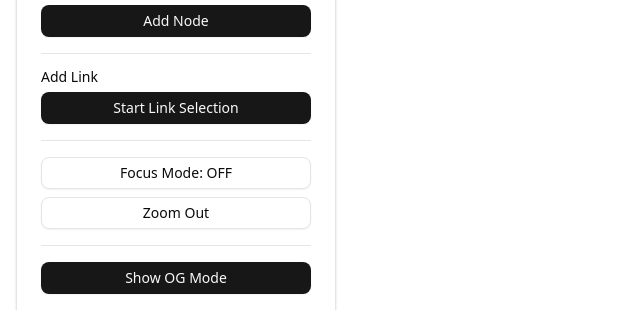
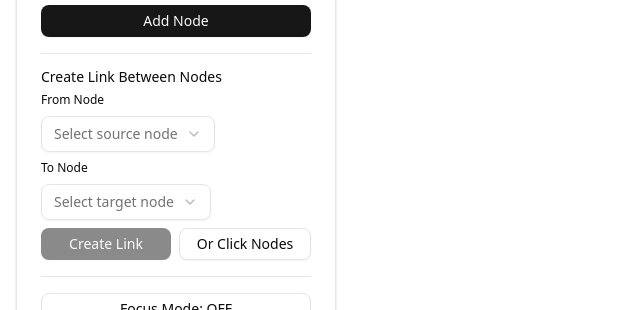
Before and after one commit to flyaminaaichour-web/new, a React (Vite) app: page / in a window 1280 px wide. Shown: the part 335-645 px from the top of the page, without its empty margins (0-640 px from the left). Built offline with nearby package versions, Linux system fonts and the light colour scheme.

Commit message:
Add auto-focus on new nodes and dual link creation methods (dropdown + click)

```diff
--- a/src/App.jsx
+++ b/src/App.jsx
@@ -135,14 +135,18 @@ function App() {
   };
 
   const addLink = () => {
-    if (selectedNodes.length !== 2) {
-      alert("Please select exactly two nodes to create a link.");
+    if (selectedNodes.length !== 2 || !selectedNodes[0] || !selectedNodes[1]) {
+      alert("Please select both source and target nodes to create a link.");
       return;
     }
 
     const [source, target] = selectedNodes;
 
-    if (graphData.links.some(link => (link.source === source && link.target === target) || (link.source === target && link.target === source))) {
+    if (graphData.links.some(link => {
+      const linkSource = typeof link.source === 'object' ? link.source.id : link.source;
+      const linkTarget = typeof link.target === 'object' ? link.target.id : link.target;
+      return (linkSource === source && linkTarget === target) || (linkSource === target && linkTarget === source);
+    })) {
       alert("Link between these two nodes already exists.");
       return;
     }
@@ -160,7 +164,6 @@ function App() {
     }));
 
     setSelectedNodes([]); // Clear selection after adding link
-    setIsLinkSelectionMode(false); // Exit link selection mode
   };
 
   const cancelLinkSelection = () => {
@@ -193,6 +196,22 @@ function App() {
     }));
 
     setNewNodeId('');
+
+    // Auto-focus camera on the newly created node
+    setTimeout(() => {
+      const distance = 40;
+      const distRatio = 1 + distance / Math.hypot(newNode.x, newNode.y, newNode.z);
+      const newPos = {
+        x: newNode.x * distRatio,
+        y: newNode.y * distRatio,
+        z: newNode.z * distRatio
+      };
+      graphRef.current.cameraPosition(
+        newPos,
+        newNode,
+        1500 // transition duration
+      );
+    }, 100); // Small delay to ensure node is rendered
   };
 
   const saveGraphData = () => {
@@ -303,12 +322,17 @@ function App() {
         3000  // ms transition duration
       );
     } else if (isLinkSelectionMode) {
-      // Link selection mode: add to selectedNodes for link creation
+      // Click mode for link creation: select nodes by clicking
       setSelectedNodes(prevSelected => {
         if (prevSelected.includes(node.id)) {
+          // Deselect if already selected
           return prevSelected.filter(id => id !== node.id);
+        } else if (prevSelected.length < 2) {
+          // Add to selection if less than 2 nodes selected
+          return [...prevSelected, node.id];
         } else {
-          return [...prevSelected, node.id];
+          // Replace second node if 2 already selected
+          return [prevSelected[0], node.id];
         }
       });
     } else {
@@ -391,24 +415,115 @@ function App() {
 
               {/* Add Link */}
               <div className="space-y-2">
-                <Label>Add Link</Label>
-                {!isLinkSelectionMode ? (
-                  <Button onClick={startLinkSelection} size="sm" className="w-full">
-                    Start Link Selection
-                  </Button>
+                <Label>Create Link Between Nodes</Label>
+                {graphData.nodes.length < 2 ? (
+                  <p className="text-sm text-muted-foreground">Need at least 2 nodes to create a link</p>
                 ) : (
                   <>
-                    <div className="text-sm text-muted-foreground">
-                      Selected for link: {selectedNodes.join(", ")}
+                    {/* Method 1: Dropdown Selection */}
+                    {!isLinkSelectionMode && (
+                      <>
+                        <div className="space-y-2">
+                          <Label className="text-xs">From Node</Label>
+                          <Select
+                            value={selectedNodes[0] || ''}
+                            onValueChange={(value) => {
+                              setSelectedNodes(prev => [value, prev[1] || '']);
+                            }}
+                          >
+                            <SelectTrigger>
+                              <SelectValue placeholder="Select source node" />
+                            </SelectTrigger>
+                            <SelectContent>
+                              {graphData.nodes.map(node => (
+                                <SelectItem key={node.id} value={node.id}>
+                                  {node.id}
+                                </SelectItem>
+                              ))}
+                            </SelectContent>
+                          </Select>
+                        </div>
+                        <div className="space-y-2">
+                          <Label className="text-xs">To Node</Label>
+                          <Select
+                            value={selectedNodes[1] || ''}
+                            onValueChange={(value) => {
+                              setSelectedNodes(prev => [prev[0] || '', value]);
+                            }}
+                          >
+                            <SelectTrigger>
+                              <SelectValue placeholder="Select target node" />
+                            </SelectTrigger>
+                            <SelectContent>
+                              {graphData.nodes
+                                .filter(node => node.id !== selectedNodes[0])
+                                .map(node => (
+                                  <SelectItem key={node.id} value={node.id}>
+                                    {node.id}
+                                  </SelectItem>
+                                ))}
+                            </SelectContent>
+                          </Select>
                         </div>
                         <div className="flex gap-2">
-                      <Button onClick={addLink} size="sm" className="flex-1" disabled={selectedNodes.length !== 2}>
+                          <Button
+                            onClick={() => {
+                              if (selectedNodes.length === 2 && selectedNodes[0] && selectedNodes[1]) {
+                                addLink();
+                              } else {
+                                alert("Please select both source and target nodes");
+                              }
+                            }}
+                            size="sm"
+                            className="flex-1"
+                            disabled={!selectedNodes[0] || !selectedNodes[1]}
+                          >
                             Create Link
                           </Button>
-                      <Button onClick={cancelLinkSelection} size="sm" className="flex-1" variant="outline">
+                          <Button
+                            onClick={startLinkSelection}
+                            size="sm"
+                            className="flex-1"
+                            variant="outline"
+                          >
+                            Or Click Nodes
+                          </Button>
+                        </div>
+                      </>
+                    )}
+
+                    {/* Method 2: Click on Nodes */}
+                    {isLinkSelectionMode && (
+                      <>
+                        <div className="p-3 bg-muted rounded-md">
+                          <p className="text-sm font-medium mb-2">Click Mode Active</p>
+                          <p className="text-xs text-muted-foreground mb-2">
+                            Click on two nodes in the 3D graph to connect them
+                          </p>
+                          <div className="text-sm">
+                            Selected: {selectedNodes.filter(n => n).join(" → ") || "None"}
+                          </div>
+                        </div>
+                        <div className="flex gap-2">
+                          <Button
+                            onClick={addLink}
+                            size="sm"
+                            className="flex-1"
+                            disabled={selectedNodes.length !== 2 || !selectedNodes[0] || !selectedNodes[1]}
+                          >
+                            Create Link
+                          </Button>
+                          <Button
+                            onClick={cancelLinkSelection}
+                            size="sm"
+                            className="flex-1"
+                            variant="outline"
+                          >
                             Cancel
                           </Button>
                         </div>
+                      </>
+                    )}
                   </>
                 )}
               </div>
@@ -686,7 +801,7 @@ function App() {
         ref={graphRef}
         graphData={graphData}
         nodeLabel="id"
-        nodeColor={node => selectedNodes.includes(node.id) ? '#FFD700' : node.color || '#1A75FF'}
+        nodeColor={node => (isLinkSelectionMode && selectedNodes.includes(node.id)) ? '#FFD700' : (node.color || '#1A75FF')}
         onNodeClick={handleNodeClick}
         linkColor={link => link.color || '#F0F0F0'}
         linkOpacity={0.8}
```
Lines whose indentation alone changed are shown as unchanged.
